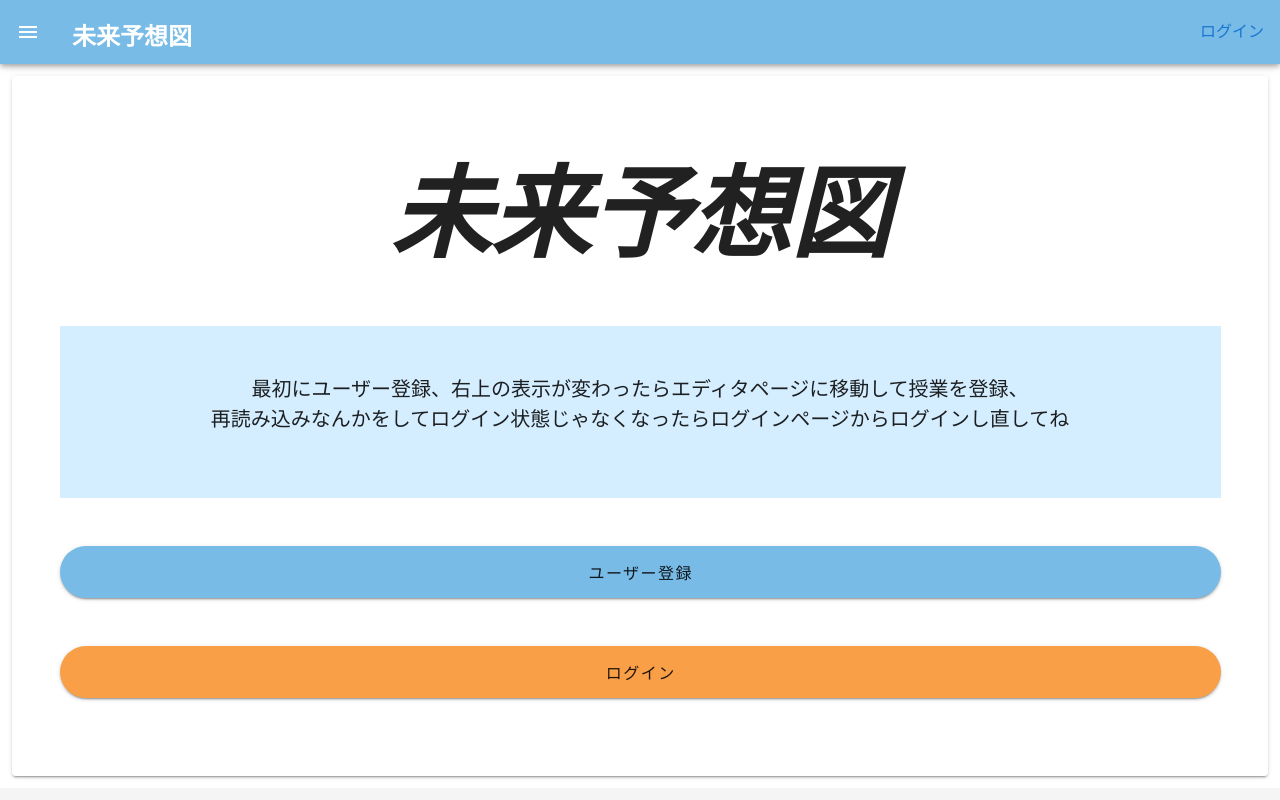
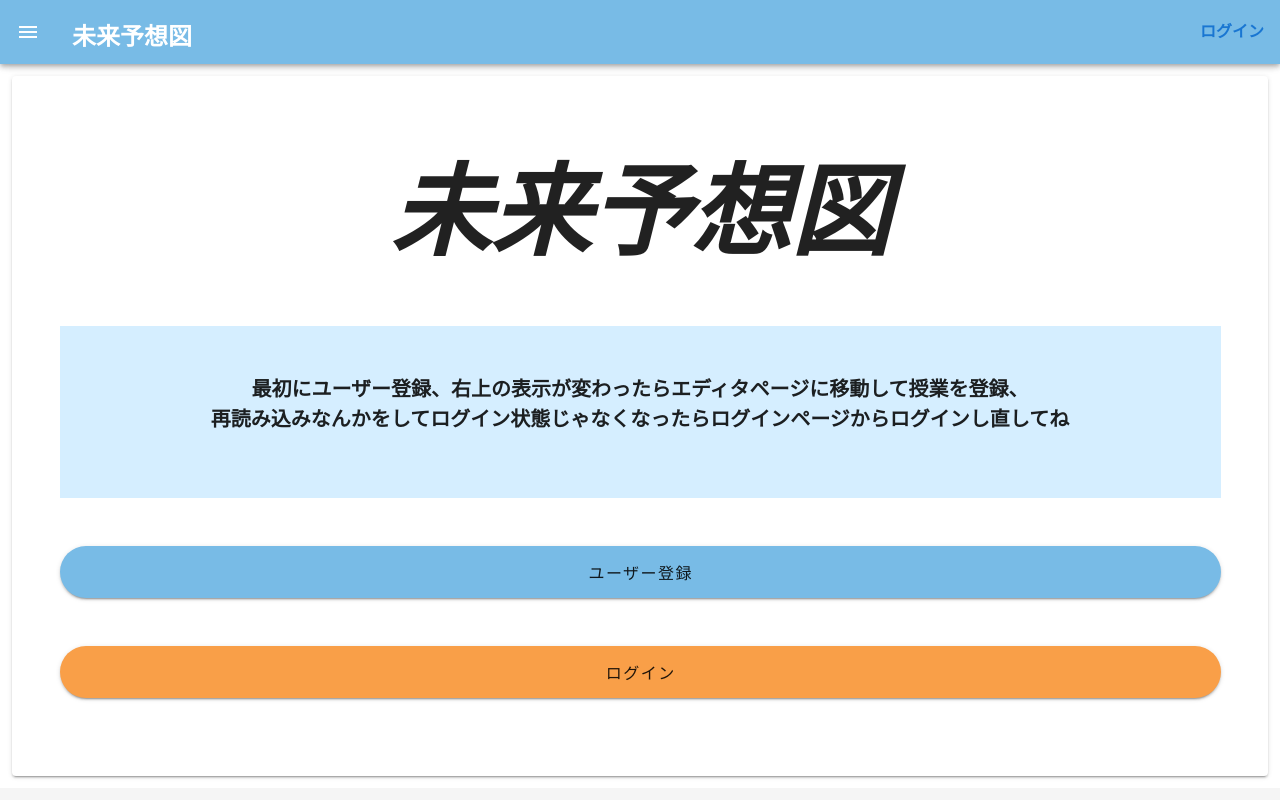
Before and after one commit to SystemEngineeringTeam/koukaten2019_front_vuetify, a Vue app: page / in a window 1280 px wide. Built offline with nearby package versions, Linux system fonts and the light colour scheme.

Commit message:
フォントを太くした

```diff
--- a/src/App.vue
+++ b/src/App.vue
@@ -114,8 +114,9 @@ export default {
 
 <style lang="scss">
 #fontSetting {
-  font-family: 'Avenir', 'Helvetica Neue', 'Helvetica', 'Arial', 'Hiragino Sans', 'ヒラギノ角ゴシック', YuGothic,
-    'Yu Gothic', 'メイリオ', Meiryo, 'ＭＳ Ｐゴシック', 'MS PGothic';
+  font-weight: bold;
+  font-family: 'ヒラギノ丸ゴ Pro W4', 'ヒラギノ丸ゴ Pro', 'Hiragino Maru Gothic Pro', 'ヒラギノ角ゴ Pro W3',
+    'Hiragino Kaku Gothic Pro', 'HG丸ｺﾞｼｯｸM-PRO', 'HGMaruGothicMPRO';
 }
 
 .a {
```
Also changed, not shown: src/pages/Home.vue (+2 -6 lines).
